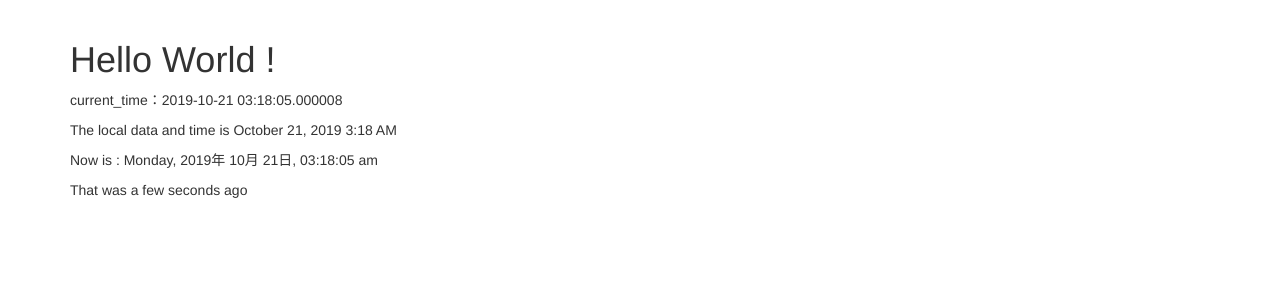
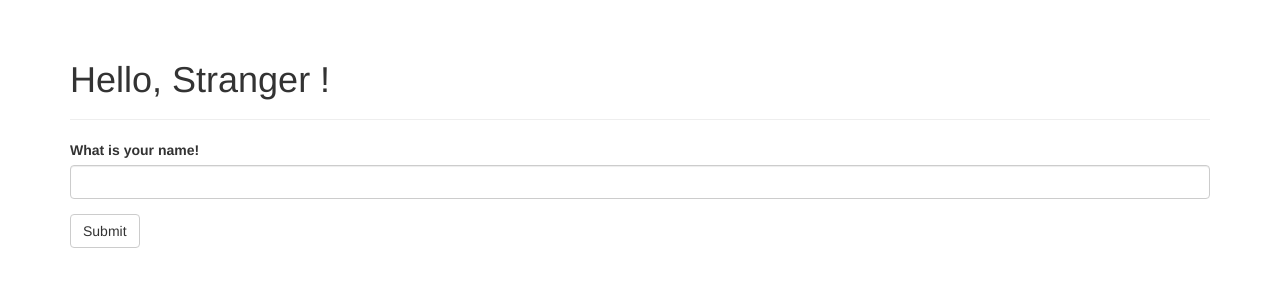
Before and after one commit to CoderGwt/flask_web_application, a Flask app: page / in a window 1280 px wide. Shown: the part 52-352 px from the top of the page. Run offline with Flask 2, Linux system fonts and the light colour scheme; some libraries are stand-ins or nearby versions.

Commit message:
flask-wtf 表单处理以及 flash使用

```diff
--- a/hello.py
+++ b/hello.py
@@ -1,18 +1,30 @@
 from datetime import datetime
 
-from flask import Flask, request, make_response, redirect, abort, render_template
+from flask import Flask, request, make_response, redirect, \
+    abort, render_template, url_for, session, flash
 from flask_script import Manager  # 导入flask-script 支持命令行选项
 from flask_bootstrap import Bootstrap  # 导入 flask_bootstrap 继承Twitter Bootstrap
 from flask_moment import Moment  # 使用Flask-Moment 本地化日期和时间
 
+from flask_wtf import Form, FlaskForm
+from wtforms import StringField, SubmitField, DateTimeField, DateField
+from wtforms.validators import Required, DataRequired
+
 
 app = Flask(__name__)
+app.config['SECRET_KEY'] = "thisisthesecretkeyandhardtoguessstring"  # 通过app.config设置密钥
 manager = Manager(app)  # 初始化
 bootstrap = Bootstrap(app)  # 初始化
 moment = Moment(app)
 
 
-@app.route("/")
+class NameForm(FlaskForm):
+    """create a web form"""
+    name = StringField('What is your name!', validators=[DataRequired()])
+    submit = SubmitField("Submit")
+
+
+@app.route("/", methods=["GET", "POST"])
 def index():
     # return "<h1>Bad Request</h1>", 400  # 指定返回一个400的状态码
     # response = make_response('make response')
@@ -21,7 +33,26 @@ def index():
     # return redirect('/user/name/1/')  # 重定向到指定路由url
     # return render_template('index.html')
     # utcnow()显示的才是当前时间 UTC 协调世界时，now()显示的时间有时差，8个小时
-    return render_template('index.html', current_time=datetime.utcnow())
+
+    # todo 使用name存储form.name.data
+    # name = None
+    # form = NameForm()
+    # if form.validate_on_submit():
+    #     name = form.name.data
+    #     form.name.data = ""
+    # return render_template('index.html', current_time=datetime.utcnow(), form=form)
+
+    # todo 优化，使用session保存用户数据信息
+    form = NameForm()
+    if form.validate_on_submit():
+        old_name = session.get("name")
+        if old_name is not None and old_name != form.name.data:
+            flash("Looks like you have change your name !")  # todo 通过flash显示消息
+            session['name'] = form.name.data
+        elif old_name == form.name.data:
+            flash("Your name is not changed !")
+        return redirect(url_for('index'))  # 重定向到当前页面，GET方法，而不是POST
+    return render_template('index.html', name=session.get('name'), form=form)
 
 
 @app.route('/user/<name>/')  # 最后有/，url中没有，默认会加上；若最后没有/，请求url中有，或404；所以默认都加上/
--- a/templates/base.html
+++ b/templates/base.html
@@ -40,6 +40,14 @@
 
 {% block content %}
   <div class="container">
+    {% for message in get_flashed_messages() %}
+      <div class="alert alert-warning">
+        <button type="button" class="close" data-dismiss="alert">&times;</button>
+        {{ message }}
+      </div>
+    {% endfor %}
+
+
     {% block page_content %}
       <h1>Welcome To Flask World!</h1>
     {% endblock %}
--- a/templates/index.html
+++ b/templates/index.html
@@ -10,6 +10,7 @@
 {#</html>#}
 
 {% extends 'base.html' %}
+{% import 'bootstrap/wtf.html' as wtf %}
 
 {% block title %}
   Index
@@ -17,16 +18,20 @@
 
 
 {% block page_content %}
-  <h1>Hello World !</h1>
-
-  <p>current_time：{{ current_time }}</p>
-
+{#  <h1>Hello World !</h1>#}
+{##}
+{#  <p>current_time：{{ current_time }}</p>#}
+{##}
   {# format("LLL") 根据客户端电脑端的时区和区域设置渲染日期和时间 #}
-  <p>The local data and time is {{ moment(current_time).format("LLL") }}</p>
-  <p>Now is : {{ moment(current_time).format("dddd, YYYY年 M月 D日, HH:mm:ss a") }}</p>
-  {{ moment.lang("es") }}
+{#  <p>The local data and time is {{ moment(current_time).format("LLL") }}</p>#}
+{#  <p>Now is : {{ moment(current_time).format("dddd, YYYY年 M月 D日, HH:mm:ss a") }}</p>#}
+{##}
   {# 时间戳，a few seconds ago; a minute ago #}
-  <p>That was {{ moment(current_time).fromNow(refresh=True) }}</p>
-
+{#  <p>That was {{ moment(current_time).fromNow(refresh=True) }}</p>#}
+  <div class="page-header">
+    <h1>Hello, {% if name %} {{ name }} {% else %} Stranger {% endif %} !</h1>
+  </div>
+{#  {{ form }}#}
+  {{ wtf.quick_form(form) }}
 
 {% endblock %}
```
